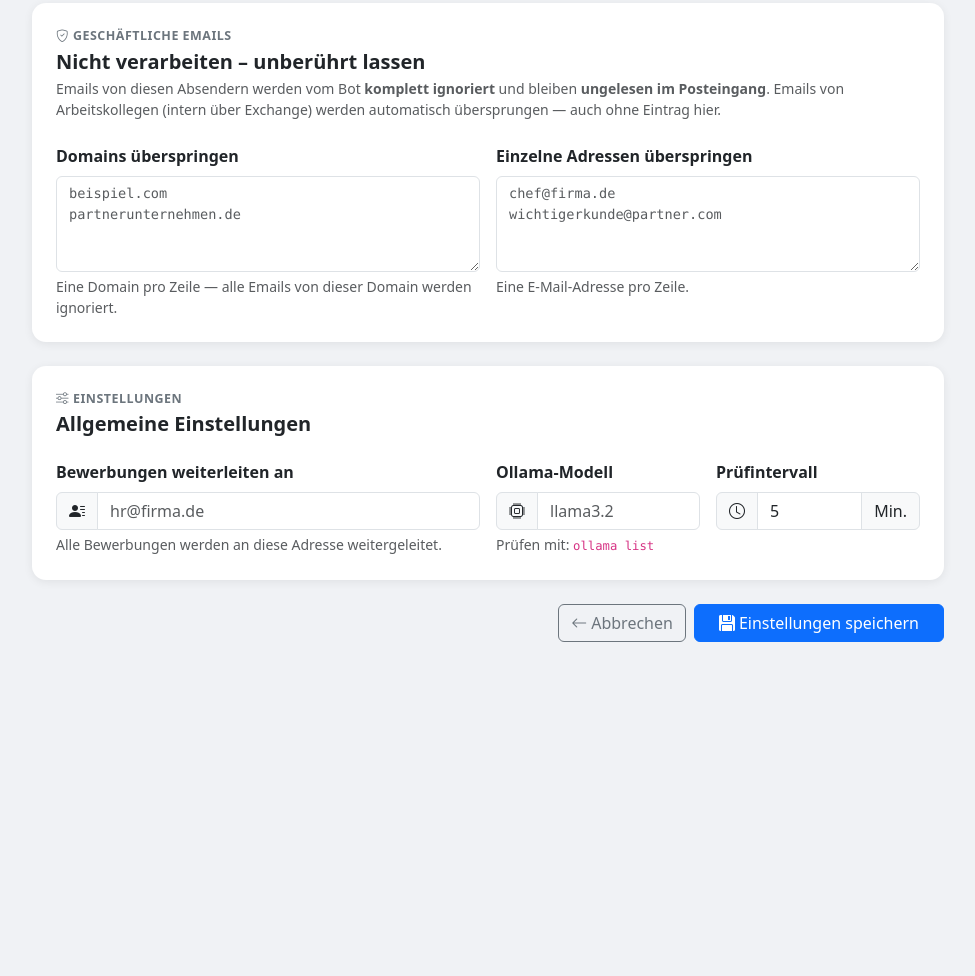
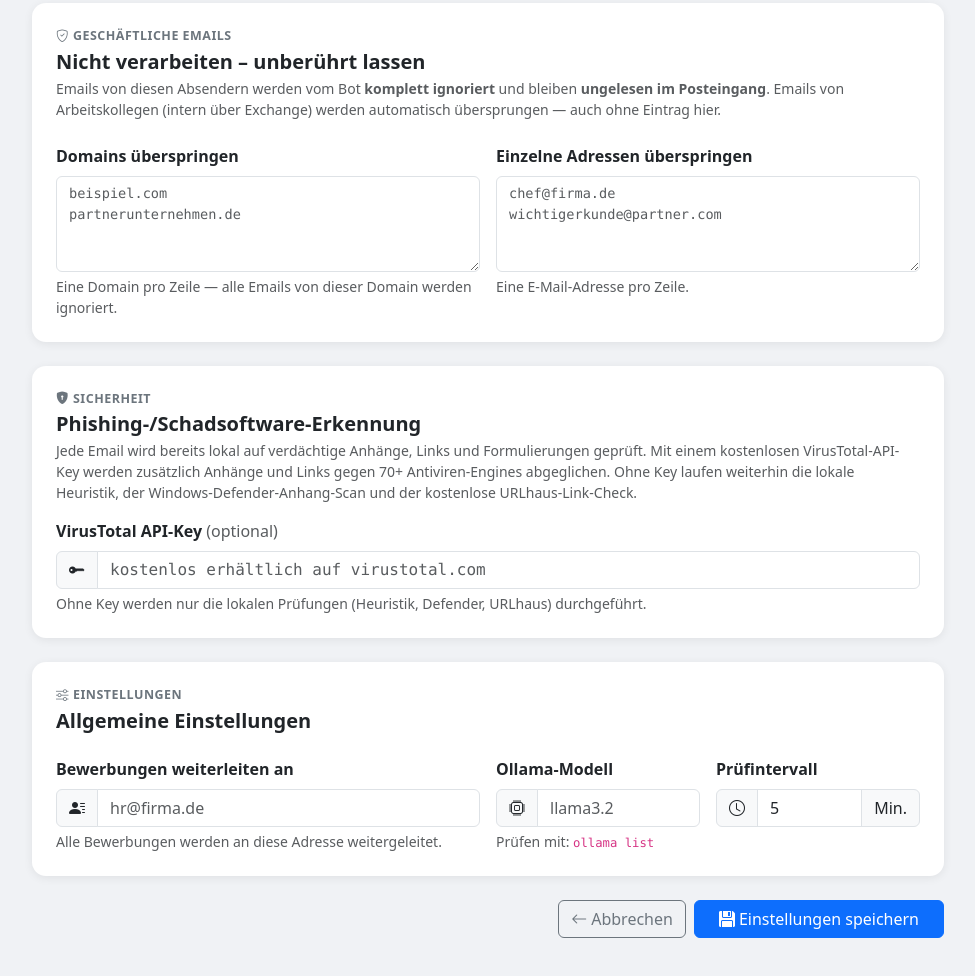
Before and after one commit to dollaaron0-del/Email, a plain HTML site: page www/config.html in a window 1280 px wide. Shown: the part 727-1703 px from the top of the page, without its empty margins (152-1127 px from the left). Before the commit the page ends 1417 px from the top, so only its background shows below. Drawn offline with nearby package versions, Linux system fonts and the light colour scheme; no server answers.

Commit message:
Reputationsprüfung (VirusTotal, URLhaus, Windows Defender) ergänzen
Erkennt zusätzlich zur bestehenden Heuristik:
- Bekannte Schadsoftware/Phishing-Links über die kostenlose URLhaus-API
- Anhänge und Links optional über VirusTotal (70+ AV-Engines), sofern
  ein kostenloser API-Key im Dashboard hinterlegt ist
- Anhänge lokal über Windows Defender (Start-MpScan), ohne Internetzugriff

Externe Abfragen laufen nur bei Mails von außerhalb, nicht bei internen
Kollegenemails (Datenschutz + API-Kontingent). Booking.com und weitere
Reise-Plattformen wurden der Marken-Spoofing-Erkennung hinzugefügt, dazu
Beschwerde-/Verifizierungs-Formulierungen den Phishing-Keywords, da eine
gefälschte "Booking.com-Beschwerde"-Mail mit anschließender ClickFix-
Masche (gefälschtes CAPTCHA fordert zum Einfügen eines Befehls in
Ausführen/Terminal auf) als konkreter Angriffsfall gemeldet wurde.
ANLEITUNG.txt erklärt, warum dieser letzte Schritt (Befehl einfügen)
außerhalb der E-Mail passiert und von keinem E-Mail-Filter verhindert
werden kann.

Co-Authored-By: Claude Sonnet 5 <noreply@anthropic.com>
Claude-Session: https://claude.ai/code/session_014VSductaxcqJRFisHTXEzJ

```diff
--- a/config.example.json
+++ b/config.example.json
@@ -14,6 +14,7 @@
     "ihre-firma.com"
   ],
   "skip_senders": [],
+  "virustotal_api_key": "",
   "reply_templates": {
     "de": "Sehr geehrte Damen und Herren,\n\nvielen Dank für Ihre Anfrage.\n\nKönnten Sie mir bitte mitteilen, in welchem Hotel Sie gerne eine Reservierung vornehmen möchten?\n\nIch freue mich auf Ihre Rückmeldung.\n\nMit freundlichen Grüßen\nIhr Name",
     "en": "Dear Sir or Madam,\n\nThank you for your inquiry.\n\nCould you please let me know at which hotel you would like to make a reservation?\n\nI look forward to your reply.\n\nKind regards,\nYour Name",
--- a/www/config.html
+++ b/www/config.html
@@ -135,6 +135,23 @@
     </div>
   </div>
 
+  <!-- Sicherheit -->
+  <div class="card p-4 mb-4">
+    <p class="section-label mb-1"><i class="bi bi-shield-lock-fill me-1"></i>Sicherheit</p>
+    <h5 class="fw-semibold mb-1">Phishing-/Schadsoftware-Erkennung</h5>
+    <p class="text-muted small mb-3">
+      Jede Email wird bereits lokal auf verdächtige Anhänge, Links und Formulierungen geprüft.
+      Mit einem kostenlosen VirusTotal-API-Key werden zusätzlich Anhänge und Links gegen 70+ Antiviren-Engines abgeglichen.
+      Ohne Key laufen weiterhin die lokale Heuristik, der Windows-Defender-Anhang-Scan und der kostenlose URLhaus-Link-Check.
+    </p>
+    <label class="form-label fw-semibold">VirusTotal API-Key <span class="fw-normal text-muted">(optional)</span></label>
+    <div class="input-group">
+      <span class="input-group-text"><i class="bi bi-key-fill"></i></span>
+      <input type="text" class="form-control font-monospace" id="vt-api-key" placeholder="kostenlos erhältlich auf virustotal.com">
+    </div>
+    <div class="form-text">Ohne Key werden nur die lokalen Prüfungen (Heuristik, Defender, URLhaus) durchgeführt.</div>
+  </div>
+
   <!-- Einstellungen -->
   <div class="card p-4 mb-4">
     <p class="section-label mb-1"><i class="bi bi-sliders me-1"></i>Einstellungen</p>
@@ -256,6 +273,7 @@ function save() {
     check_interval_minutes: parseInt(document.getElementById('interval').value) || 5,
     skip_domains:  parseLines('skip-domains'),
     skip_senders:  parseLines('skip-senders'),
+    virustotal_api_key: document.getElementById('vt-api-key').value.trim(),
     reply_templates: {
       de: document.getElementById('tpl-text-de').value,
       en: document.getElementById('tpl-text-en').value,
@@ -299,6 +317,7 @@ fetch('/api/config').then(r=>r.json()).then(cfg => {
   // Skip-Listen befüllen
   document.getElementById('skip-domains').value = (cfg.skip_domains || []).join('\n');
   document.getElementById('skip-senders').value = (cfg.skip_senders || []).join('\n');
+  document.getElementById('vt-api-key').value    = cfg.virustotal_api_key || '';
 
   // Templates befüllen
   const t = cfg.reply_templates || {};
```
Also changed, not shown: ANLEITUNG.txt, 1 other file.
